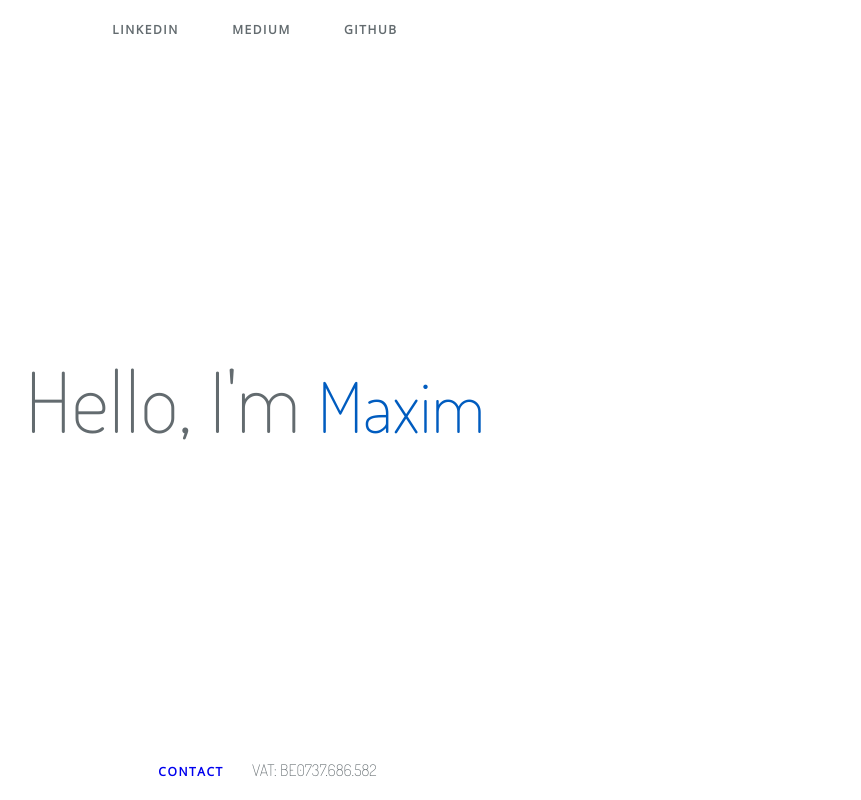
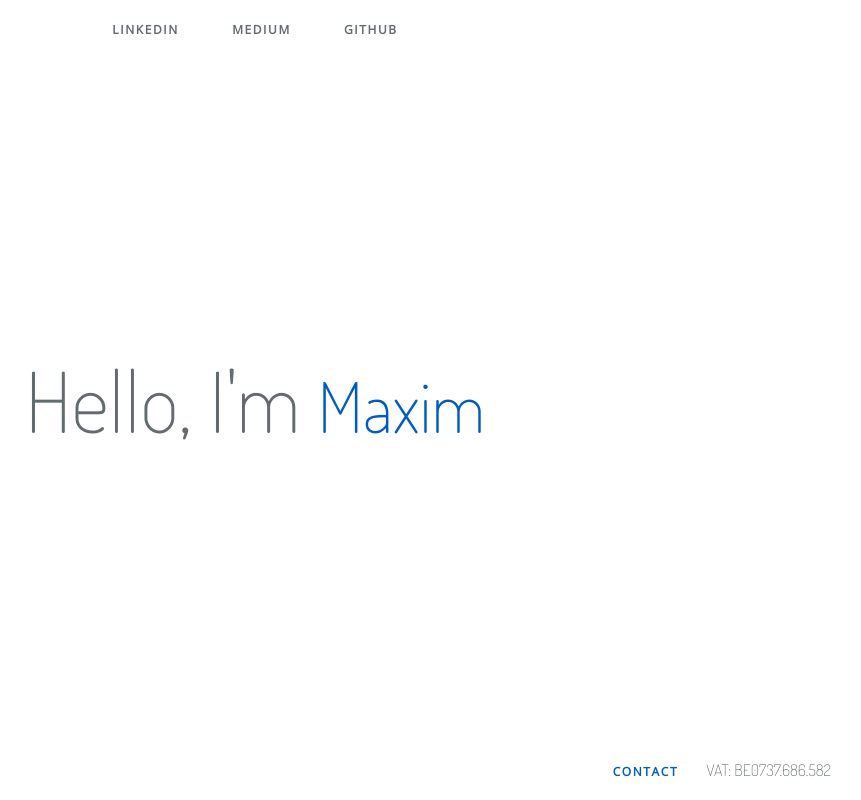
Before and after one commit to happyDemon/happydemon.github.io, a plain HTML site: page index.html in a window 1280 px wide. Shown: the whole page, without its empty margins (385-1246 px from the left). Drawn offline with nearby package versions, Linux system fonts and the light colour scheme.

Commit message:
Update index.html

```diff
--- a/index.html
+++ b/index.html
@@ -46,6 +46,7 @@
             position: absolute;
             bottom: 20px;
             text-align: right;
+            width: 90%;
         }
 
         .content {
@@ -73,7 +74,7 @@
             color: #000000;
         }
 
-        .name, .disabled .muted {
+        .name, .disabled, .muted {
             color: #005cbf;
         }
     </style>
@@ -93,7 +94,7 @@
 
     </div>
     <div class="bottom-center">
-        <a href="mailto:maxim.kerstens@gmail.com">Contact</a> <span class="muted">VAT: BE0737.686.582</span>
+        <a class="muted" href="mailto:maxim.kerstens@gmail.com">Contact</a> <span>VAT: BE0737.686.582</span>
     </div>
 </div>
 </body>
```
